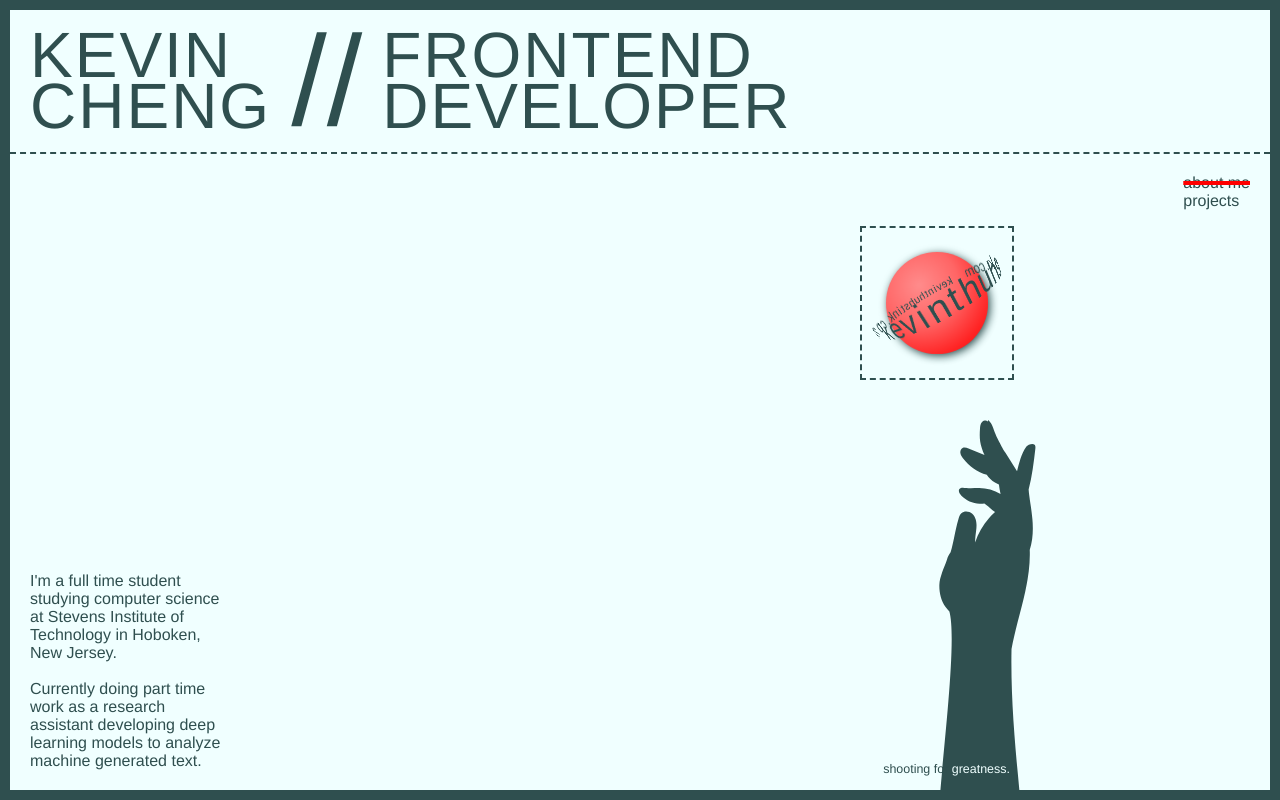
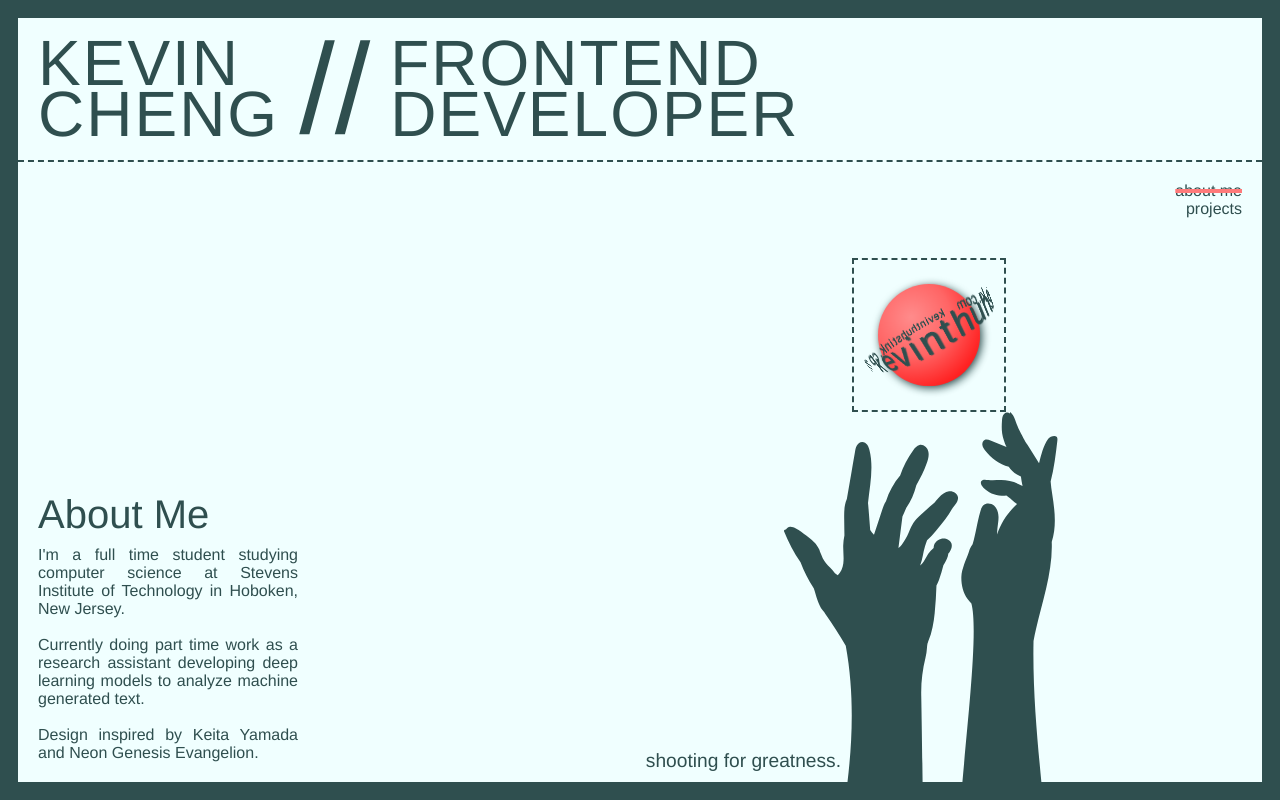
Before and after one commit to kevinthuhstink/portfolio, a plain HTML site: page index.html in a window 1280 px wide. Drawn offline with Linux system fonts and the light colour scheme; a web font is replaced by a local one.

Commit message:
addition: second (left) hand

```diff
--- a/index.html
+++ b/index.html
@@ -11,19 +11,22 @@
   </head>
   <body>
     <div id='title-wrapper'>
-      <div id='title-topbar'>
+      <section id='title-topbar'>
         <div id='title'>
           <h1 id='title-name'>KEVIN<br/>CHENG</h1>
           <div id='title-spacer'>//</div>
           <h1 id='title-job'>FRONTEND<br/>DEVELOPER</h1>
         </div>
-      </div>
-      <div id='title-bottom'>
+      </section>
+      <section id='title-bottom'>
         <div id='aboutme'>
+          <h2 id='aboutme-header'>About Me</h2>
           I'm a full time student studying computer science at Stevens
           Institute of Technology in Hoboken, New Jersey.<br/><br/>
           Currently doing part time work as a research assistant
-          developing deep learning models to analyze machine generated text.
+          developing deep learning models to analyze machine
+          generated text.<br/><br/>
+          Design inspired by Keita Yamada and Neon Genesis Evangelion.
         </div>
         <ul id='title-links'>
           <li>about me</li>
@@ -93,10 +96,38 @@
                    c0.004-0.707,0.001-1.414-0.007-2.122c-0.01-0.803-0.031-1.61-0.074-2.416c6.597-20.559-0.094-42.292-1.025-56.185
                    c3.218-12.375,4.762-25.328,6.239-38.067C91.658,25.322,91.74,23.81,90.791,22.901z"/>
         </svg>
-        <div id='cringephrase'>
-          shooting for <p id='split'>greatness.</p>
-        </div>
-      </div>
+        <svg id='hand2' version="1.1" xmlns="http://www.w3.org/2000/svg" xmlns:xlink="http://www.w3.org/1999/xlink" x="0px" y="0px"
+        viewBox="0 0 161.922 418.483" style="enable-background:new 0 0 161.922 418.483;" xml:space="preserve">
+          <path d="M161.903,51.618c-0.303-3.763-4.572-6.235-8.32-5.791c-3.749,0.444-6.903,2.998-9.454,5.78
+                   c-1.443,1.573-2.778,3.262-4.213,4.842c-4.551,3.889-9.01,7.886-13.371,11.989c-2.271,2.137-4.538,4.328-6.22,6.954
+                   c-0.278,0.435-0.54,0.883-0.781,1.344c-1.515,2.283-2.42,4.918-3.496,7.444c-1.703,3.996-3.879,7.79-6.469,11.278
+                   c-0.862,1.161-1.875,2.345-3.093,3.067c1.242-9.786,2.483-19.572,3.725-29.358c1.234-2.528,2.393-5.092,3.472-7.69
+                   c4.355-6.483,7.565-13.736,9.432-21.319c3.785-6.499,7.111-13.241,9.668-20.311c1.278-3.533,2.369-7.359,1.464-11.005
+                   c-0.905-3.647-4.518-6.87-8.183-6.042c-2.423,0.547-4.173,2.608-5.646,4.608c-5.306,7.202-9.478,15.234-12.344,23.707
+                   c-5.94,6.981-10.451,15.17-13.191,23.916c-1.65,2.521-2.618,5.429-3.564,8.295c-2.532,7.672-5.063,15.345-7.595,23.017
+                   c-1.361-1.336-2.52-2.913-3.511-4.599c-0.549-6.979-1.098-13.958-1.646-20.937c-0.106-1.355-0.223-2.735-0.394-4.106
+                   c1.816-16.46,5.353-33.003,1.398-48.932c-0.449-1.81-1.012-3.636-2.113-5.141c-1.101-1.505-2.835-2.656-4.699-2.626
+                   c-2.081,0.034-3.916,1.528-4.945,3.337c-1.029,1.809-1.401,3.907-1.756,5.958c-1.028,5.936-2.055,11.871-3.083,17.807
+                   c-1.497,8.647-2.994,17.295-4.492,25.942c-0.06,0.136-0.122,0.272-0.18,0.41c-2.39,5.703-2.345,12.089-2.264,18.271
+                   c0.067,5.106,0.135,10.212,0.203,15.318c-0.645,3.035-1.051,6.11-1.125,9.232c-0.131,5.568,0.808,11.168,0.078,16.69
+                   c-0.532,4.025-2.232,8.168-5.143,10.85c-0.895-0.533-1.767-1.105-2.612-1.714c-1.359-1.909-2.978-3.654-4.591-5.363
+                   c-2.53-2.681-5.122-5.391-6.777-8.685c-0.974-1.938-1.687-4.142-2.636-6.115c-0.173-0.722-0.412-1.429-0.7-2.095
+                   c-2.35-5.432-7.262-9.249-11.978-12.824c-3.094-2.345-6.204-4.701-9.627-6.531c-1.922-1.027-4.099-1.905-6.232-1.462
+                   c-1.275,0.264-2.447,1.19-3.018,2.326c-0.936-0.402-2.173,0.717-1.817,1.615c4.03,10.183,9.194,19.918,15.361,28.969
+                   c3.147,8.438,7.283,16.508,12.297,23.99c2.439,7.032,3.795,14.68,8.28,20.579c0.372,0.49,0.763,0.962,1.168,1.42
+                   c0.45,0.66,0.905,1.317,1.359,1.972c6.684,9.644,13.277,19.443,18.961,29.694c18.453,101.223-15.685,193.29-5.987,213.591
+                   c19.351,28.809,75.115,9.423,77.197,2.198c1.927-6.69-0.791-160.961-1.006-169.359c-0.305-11.914,1.074-23.8,3.934-35.37
+                   c0.773-3.128,1.198-6.368,1.416-9.575c0.028-0.412,0.053-0.825,0.075-1.237c0.086-1.596,0.469-3.16,1.101-4.628
+                   c0.003-0.007,0.006-0.015,0.01-0.022c3.554-8.268,5.039-17.27,5.974-26.221c0.885-8.471,1.303-16.981,1.644-25.493
+                   c0.921-1.658,1.662-3.447,2.319-5.215c1.683-4.534,3.017-9.182,4.194-13.875c0.269-0.415,0.536-0.831,0.796-1.25
+                   c1.786-2.867,3.367-6.06,3.738-9.362c0.468-0.571,0.916-1.157,1.325-1.773c1.51-2.277,2.451-5.185,1.511-7.751
+                   c-0.79-2.158-2.827-3.709-5.046-4.305c-4.292-1.152-9.252,1.338-10.891,5.469c-0.391,0.985-0.578,2.031-0.587,3.082
+                   c-1.933,1.509-3.626,3.325-4.983,5.367c-1.607,2.419-2.743,5.127-4.37,7.532c-0.877,1.297-1.947,2.525-3.193,3.466
+                   c2.308-5.737,2.715-12.074,4.537-17.992c0.564-1.83,1.262-3.616,1.915-5.417c3.036-2.664,5.724-5.831,8.323-8.933
+                   c5.625-6.716,11.311-13.527,15.426-21.228c1.019-1.142,1.968-2.346,2.84-3.605C160.949,55.881,162.08,53.808,161.903,51.618z"/>
+        </svg>
+        <p id='cringephrase'>shooting for greatness.</p>
+      </section>
     </div>
   </body>
 </html>
--- a/public/title-styles.css
+++ b/public/title-styles.css
@@ -1,8 +1,8 @@
 :root {
   --rotation-init-angle: rotateX(-8deg) rotateY(10deg) rotateZ(-30deg);
   --primary: darkslategray;
-  --secondary: darkolivegreen;
-  --accent: red;
+  --accent: #ff7a7a;
+  --accent-deep: red;
   --background: azure;
 }
 
@@ -12,12 +12,12 @@
 
 body {
   margin: 0;
-  overflow-x: hidden;
   color: var(--primary);
 }
 
-h1 {
+h1, h2 {
   font-weight: 500;
+  margin: 0;
 }
 
 #title-wrapper {
@@ -25,10 +25,10 @@ h1 {
   display: flex;
   flex-direction: column;
   justify-content: space-between;
-  overflow-x: hidden;
+  overflow: hidden;
 
   border-style: solid;
-  border-width: 10px;
+  border-width: 18px;
   border-color: var(--primary);
 
   font-family: "Helvetica Neue", sans-serif;
@@ -51,7 +51,6 @@ h1 {
 }
 
 #title > h1 {
-  margin: 0;
   display: inline-block;
 
   font-size: 4em;
@@ -77,11 +76,17 @@ h1 {
   font-weight: 500;
 }
 
+#aboutme-header {
+  font-size: 2.5em;
+  line-height: 1.6;
+}
+
 #aboutme {
   position: absolute;
   display: inline-block;
-  width: 200px;
+  width: 260px;
   bottom: 20px;
+  text-align: justify;
 }
 
 #title-links {
@@ -96,6 +101,7 @@ h1 {
 }
 
 #title-links > * {
+  text-align: end;
   text-decoration: none;
 }
 
@@ -131,7 +137,7 @@ h1 {
   z-index: 1;
   perspective: 95px;
   right: 20vw;
-  bottom: calc(60vh - 70px);
+  bottom: calc(60vh - 110px);
 }
 
 #sphere-background::before {
@@ -142,7 +148,7 @@ h1 {
   height: 100px;
 
   transform: translateZ(2px);
-  background-color: var(--accent);
+  background-color: var(--accent-deep);
   background-image: radial-gradient(circle at 33% 33%, rgba(255,255,255,.55) 0%, rgba(255,255,255,.4) 40%, rgba(255,255,255,.1) 80%, black);
   filter: drop-shadow(2px 2px 0.25em var(--primary));
 }
@@ -241,41 +247,53 @@ h1 {
     transform:
       var(--rotation-init-angle)
       rotateY(0deg);
+    text-shadow: var(--primary) 0.5px 0.5px 0.5px;
+    }
+  50%% {
+    transform:
+      var(--rotation-init-angle)
+      rotateY(-.180deg);
+    text-shadow: var(--primary) -0.5px -0.5px 0.5px;
     }
   100% {
     transform:
       var(--rotation-init-angle)
       rotateY(-360deg);
+    text-shadow: var(--primary) 0.5px 0.5px 0.5px;
     }
 }
 
 
 /* HAND */
+svg {
+  position: absolute;
+  z-index: 0;
+  fill: var(--primary);
+}
+
 #hand1 {
-  position: absolute;
+  width: 180px;
+  height: 450px;
+
+  right: calc(20vw - 130px);;
+  bottom: calc(30vh - 320px);
+}
+
+#hand2 {
   width: 200px;
   height: 450px;
 
-  right: calc(20vw - 110px);;
-  bottom: calc(30vh - 320px);
-  z-index: 0;
+  right: calc(20vw + 35px);;
+  bottom: calc(30vh - 350px);
 
-  fill: var(--primary);
 }
 
 #cringephrase {
   position: absolute;
-  bottom: 20px;
-  right: calc(20vw + 4px);
-  font-size: 0.78em;
-  line-height: 0.1;
+  bottom: 10px;
+  right: calc(20vw + 165px);
+  margin: 0;
+
+  font-size: 1.2em;
+  color: var(--primary);
 }
-
-#cringephrase > p {
-  color: var(--background);
-  display: inline;
-}
-
-#cringephrase > p:hover {
-  color: var(--accent);
-}
```
